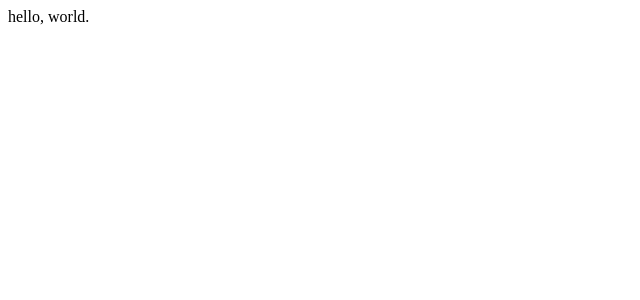
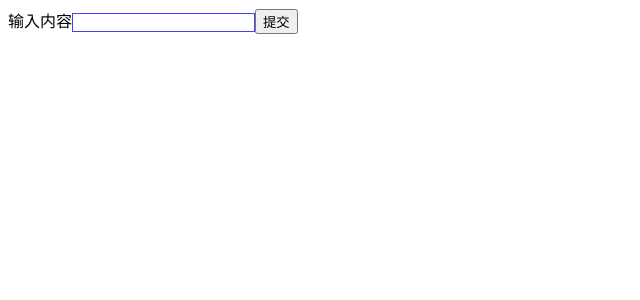
Before and after one commit to superFatDu/React_Notes, a React (Create React App) app in the folder notes/: page / in a window 1280 px wide. Shown: the top 300 px of the page, without its empty margins (0-640 px from the left). Built offline with nearby package versions, Linux system fonts and the light colour scheme.

Commit message:
add todolist

```diff
--- a/notes/src/App.js
+++ b/notes/src/App.js
@@ -1,11 +1,87 @@
-import React, { Component } from 'react';
+import React, { Component, Fragment } from "react";
+import Item from "./Item"
+import "./app.css"
+
 class App extends Component {
+  constructor(props) {
+    super(props);
+    this.state = {
+      inputValue: "",
+      list: []
+    }
+    this.handleInputChange = this.handleInputChange.bind(this)
+    this.handleBtnClick = this.handleBtnClick.bind(this)
+    this.handleItemDelete = this.handleItemDelete.bind(this)
+  }
   render() {
     return (
-      <div className="App">
-        hello, world.
-      </div>
-    );
+      <Fragment>
+        <div>
+          <label htmlFor="inputInsert">输入内容</label>
+          <input
+            id="inputInsert"
+            className="input"
+            value={this.state.inputValue}
+            onChange={this.handleInputChange}
+          />
+          <button onClick={this.handleBtnClick}>提交</button>
+        </div>
+        <ul>
+          { this.getListItem() }
+        </ul>
+      </Fragment>
+    )
+  }
+  handleInputChange(e) {
+    // console.log(this);
+    // this.setState({
+    //   inputValue: e.target.value
+    // })
+    let val = e.target.value;
+    this.setState(() => ({ inputValue: val }));
+  }
+  handleBtnClick() {
+    if(!this.state.inputValue) return;
+    // this.setState({
+    //   list: [...this.state.list, this.state.inputValue],
+    //   inputValue: ""
+    // });
+    this.setState((prevState) => ({
+      list: [...prevState.list, prevState.inputValue],
+      inputValue: ""
+    }))
+  }
+  handleItemDelete(index) {
+    // console.log(index);
+    // imutable this.state里面的数据不允许改变
+
+    let temptList = [...this.state.list];
+    temptList.splice(index, 1);
+    // this.setState({
+    //   list: temptList
+    // })
+    this.setState(() => ({
+      list: temptList
+    }))
+  }
+  getListItem() {
+    return this.state.list.map((item, index) => {
+      return (
+        <div key={index}>
+          <Item
+            content={item}
+            index={index}
+            handleItemDelete={this.handleItemDelete}
+          />
+          {/*<li
+            key={index}
+            onClick={this.handleItemDelete.bind(this, index)}
+            dangerouslySetInnerHTML={{__html: item}}
+          >
+          </li>*/}
+        </div>
+      )
+    })
   }
 }
 export default App;
--- /dev/null
+++ b/notes/src/Item.js
@@ -0,0 +1,26 @@
+import React, { Component } from 'react'
+
+class Item extends Component {
+  constructor(props) {
+    super(props);
+    this.handleClick = this.handleClick.bind(this);
+  }
+  render() {
+    let { content } = this.props;
+    return (
+      <div
+        onClick={this.handleClick}
+      >
+        { content }
+      </div>
+    )
+  }
+  handleClick() {
+    // console.log(this.props.index);
+    // this.props.handleItemDelete(this.props.index)
+    let { handleItemDelete, index } = this.props;
+    handleItemDelete(index);
+  }
+}
+
+export default Item;
--- /dev/null
+++ b/notes/src/app.css
@@ -0,0 +1,3 @@
+.input {
+  border: 1px solid rgb(65, 65, 245);
+}
```
Also changed, not shown: 1 other file (tests, documents, lock files or other folders).
